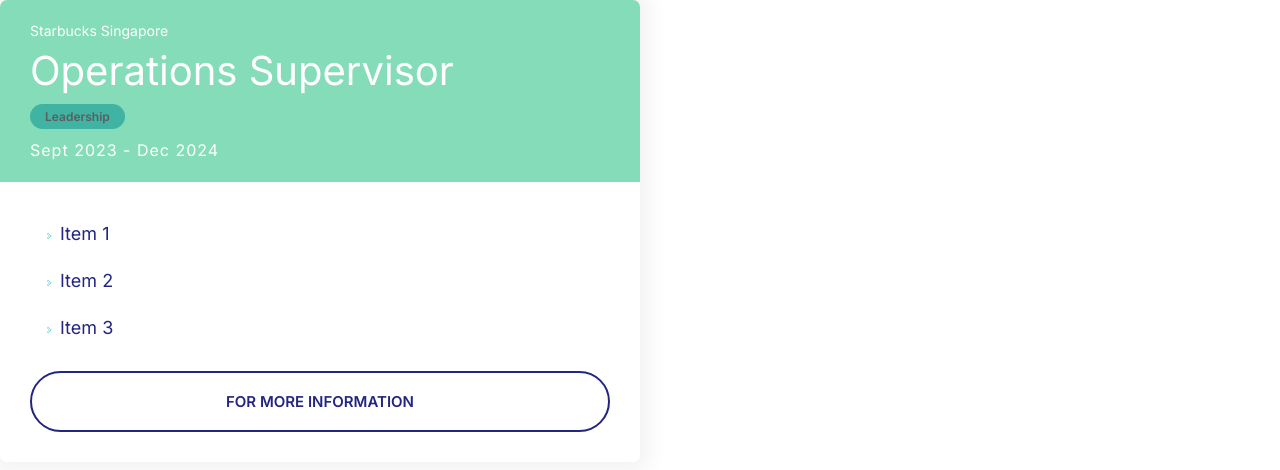
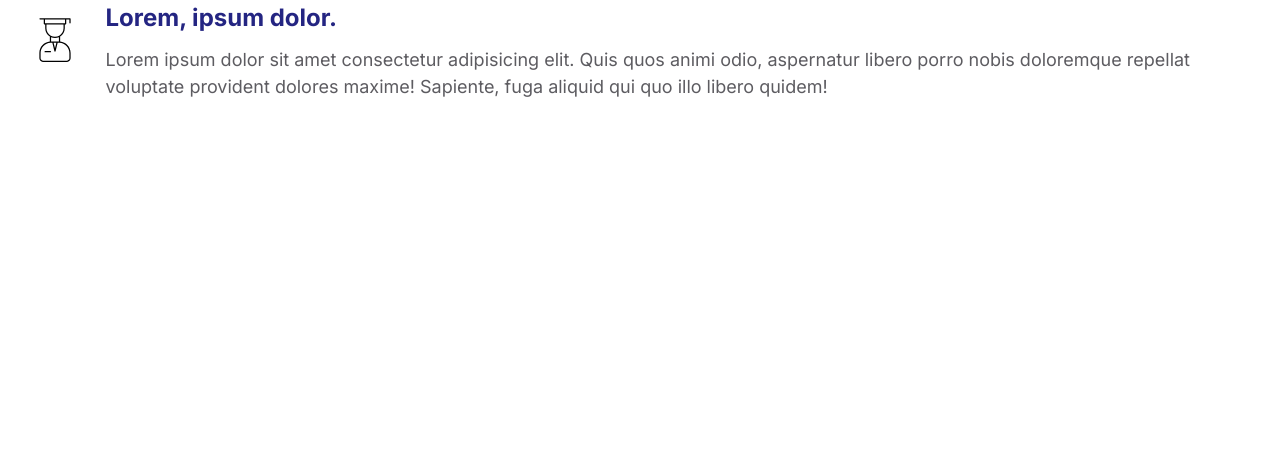
Before and after one commit to glennquah/Portfolio-Website-Glenn, a plain HTML site: page index.html in a window 1280 px wide. Drawn offline with Linux system fonts and the light colour scheme.

Commit message:
done w media (intro)

```diff
--- a/css/style.css
+++ b/css/style.css
@@ -327,12 +327,6 @@
     margin-bottom: 2rem;
 }
 
-.job--current .card__header::before {
-    content: url('../images/popular.svg');
-    width: 40px;
-    display: inline-block;
-}
-
 @media screen and (min-width: 1024px) {
     .job__name {
         font-size: 1.4rem;
@@ -347,3 +341,26 @@
     }
 
 }
+
+/* Media */
+.media {
+    display: flex;
+}
+
+.media__title {
+    margin-top: 0;
+}
+
+.media__body {
+    margin: 0 2rem;
+}
+
+.media__image {
+    margin-top: 1rem;
+}
+
+.media__icon {
+    width: 60px;
+    height: 60px;
+    margin-top: 1rem;
+}
--- a/index.html
+++ b/index.html
@@ -11,27 +11,15 @@
     <link rel="stylesheet" href="css/style.css">
 </head>
 <body>
-    <div class="job">
-        <div style = "width: 50%">
-            <div class="job job--current"></div>
-            <div class="card card--secondary">
-                <header class="card__header">
-                    <h3 class="job__name">Starbucks Singapore</h3>
-                    <div><span class="job__position">Operations Supervisor</span></div>
-                    <div><span class="badge badge--secondary badge--small">Leadership</span></div>
-                    <span class="job__duration">Sept 2023 - Dec 2024</span>
-                </header>
-                <div class="card__body">
-                    <ul class="list list--pointer">
-                        <li class = "list__item">Item 1</li>
-                        <li class = "list__item">Item 2</li>
-                        <li class = "list__item">Item 3</li>
-                    </ul>
-                    <button class="btn btn--outline btn--block">For More Information</button>
-                </div>
-            </div>
+    <div class="media">
+        <div class="media__image"></div>
+            <svg class="icon icon--primary">
+                <img class = "media__icon" src="images/education.svg" alt="">
+            </svg>
+        <div class="media__body">
+            <h3 class = "media__title">Lorem, ipsum dolor.</h3>
+            <p>Lorem ipsum dolor sit amet consectetur adipisicing elit. Quis quos animi odio, aspernatur libero porro nobis doloremque repellat voluptate provident dolores maxime! Sapiente, fuga aliquid qui quo illo libero quidem!</p>
         </div>
     </div>
-    <img src="images/popular.svg" alt="">
 </body>
 </html>
```
Also changed, not shown: components/media.html (added, +10 -0 lines), images/climbing.svg (added), images/coffee.svg (added), images/computing.svg (added), images/education.svg (added).
